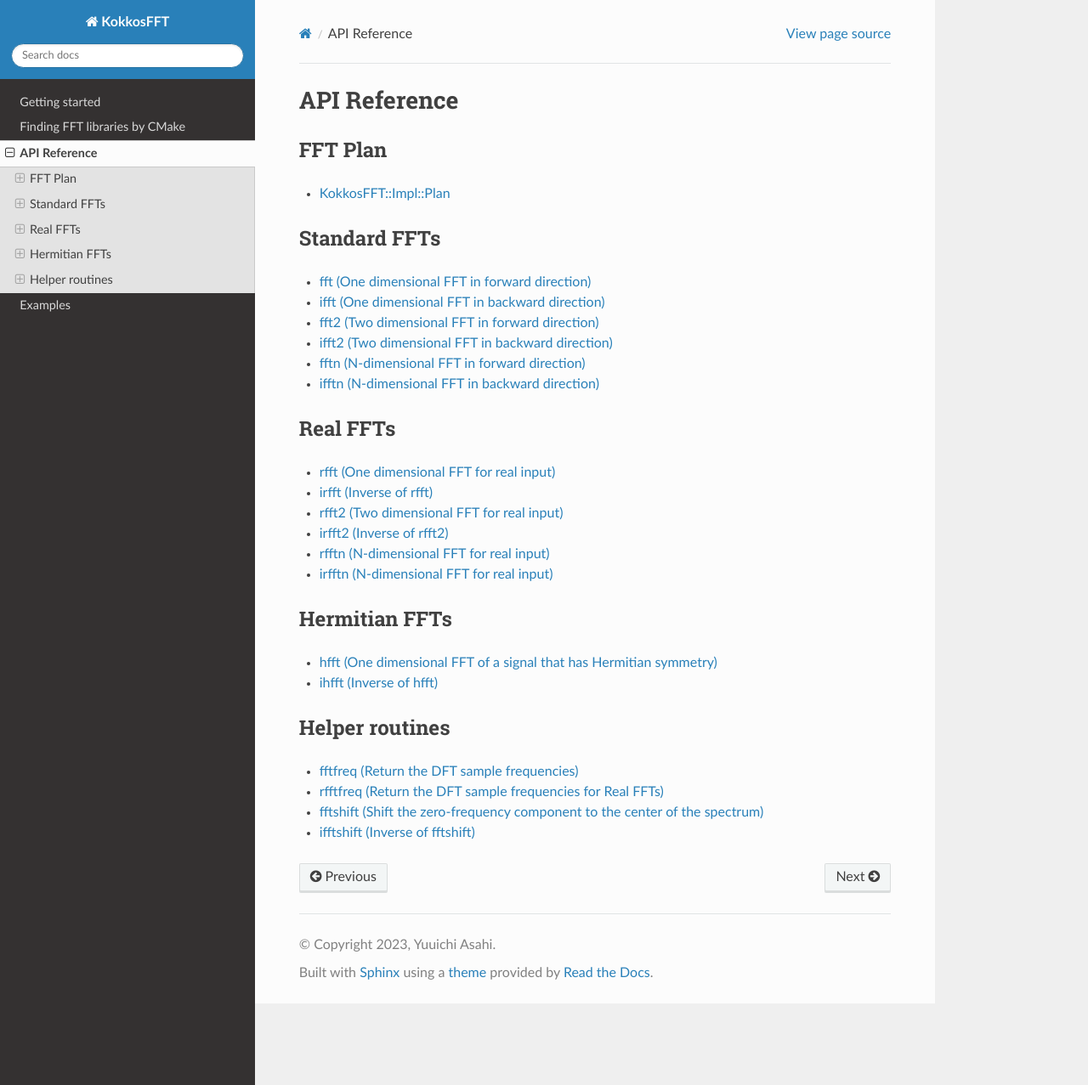
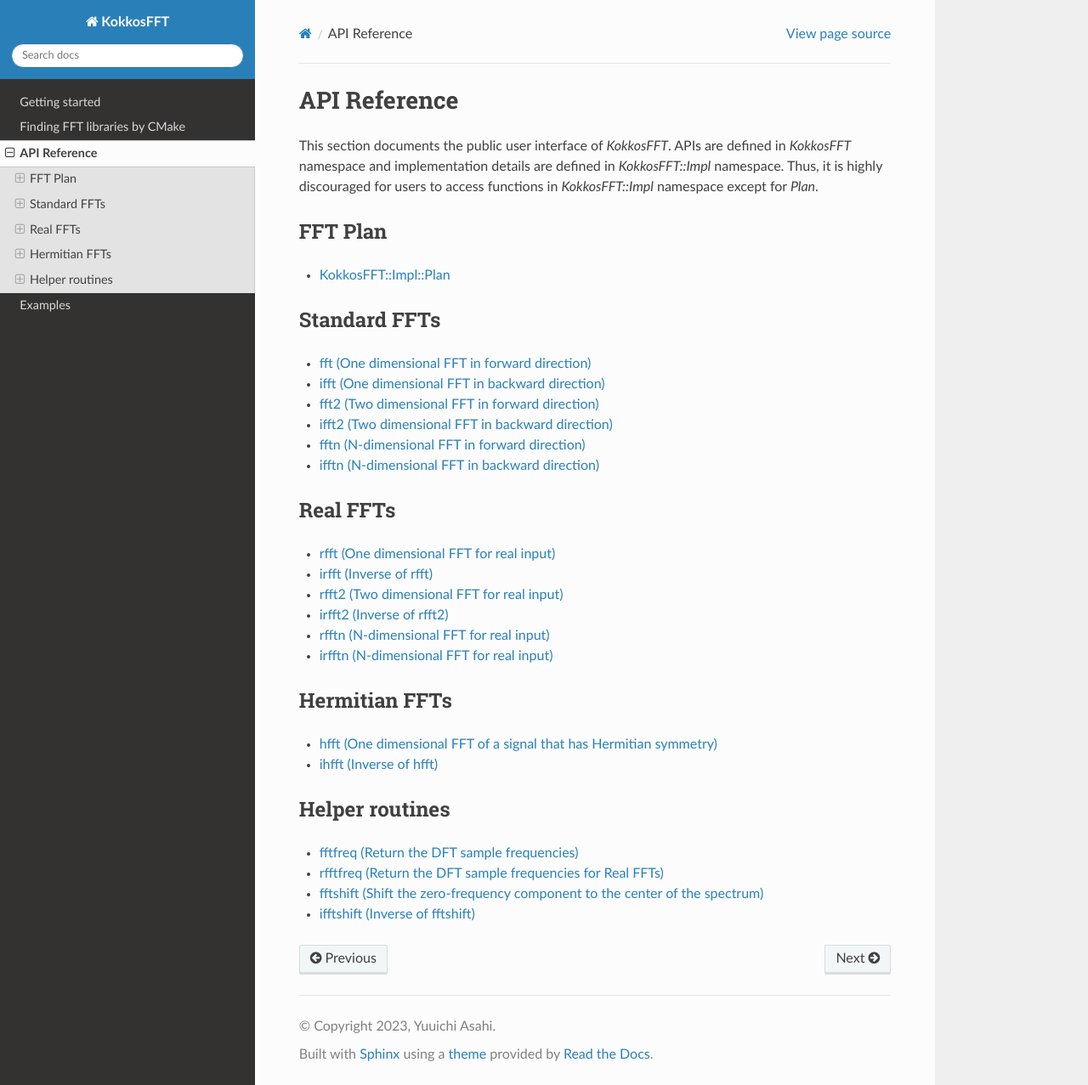
Before and after one commit to kokkos/kokkos-fft, a Sphinx documentation site: the page built from docs/api_reference.rst, in a window 1280 px wide and 1277 px high. Shown: the whole window at 85% size. Built offline with Sphinx 7.4.7 and the Read the Docs theme 2.0.0, drawn with Linux system fonts in a browser that asks for light colours.

Commit message:
Add docs

```diff
--- a/docs/api_reference.rst
+++ b/docs/api_reference.rst
@@ -2,6 +2,10 @@
 
 API Reference
 =============
+
+This section documents the public user interface of `KokkosFFT`.
+APIs are defined in `KokkosFFT` namespace and implementation details are defined in `KokkosFFT::Impl` namespace.
+Thus, it is highly discouraged for users to access functions in `KokkosFFT::Impl` namespace except for `Plan`.
 
 FFT Plan
 --------
```
Also changed, not shown: 1 other file.
